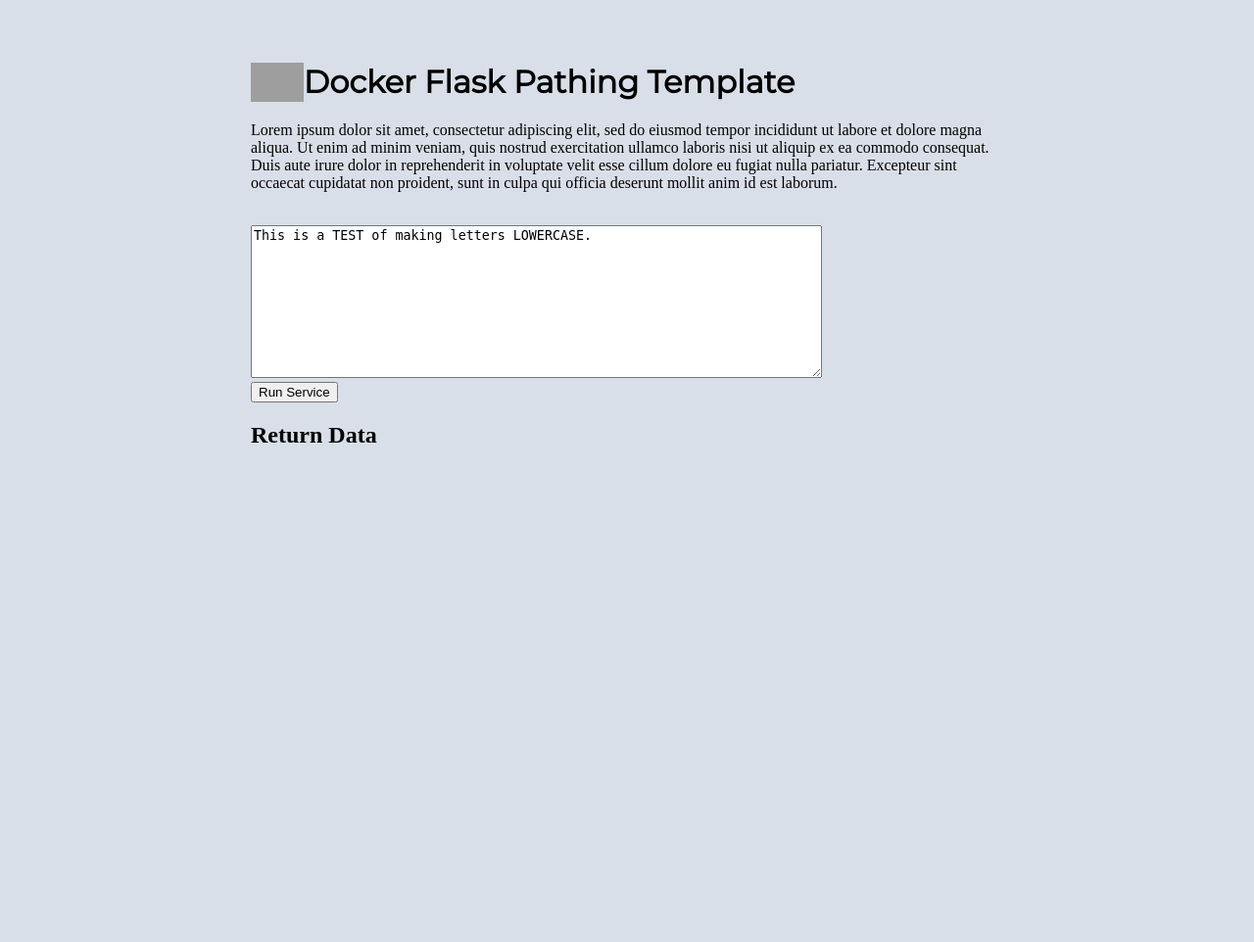
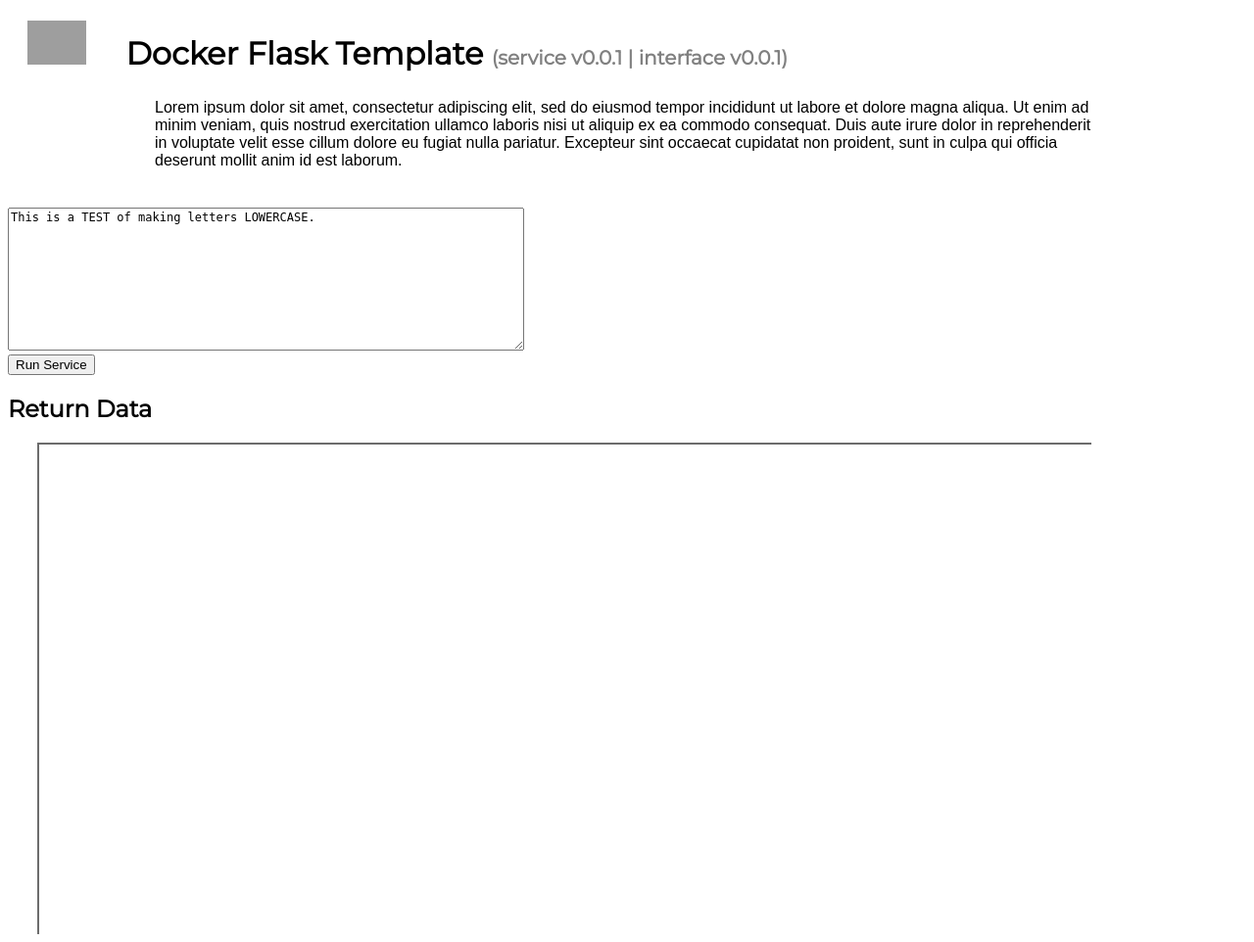
Before and after one commit to abuonomo/docker-templates, a Flask app: page / in a window 1280 px wide. Shown: the whole page at 98% size. Before the commit the page ends 452 px from the top, so only its background shows below. Run offline with Flask 2, Linux system fonts and the light colour scheme; some libraries are stand-ins or nearby versions; grey boxes are pictures that could not be loaded.

Commit message:
change header and css

```diff
--- a/docker-flask-template/app.py
+++ b/docker-flask-template/app.py
@@ -7,6 +7,8 @@
 LOG = logging.getLogger(__name__)
 LOG.setLevel(logging.DEBUG)
 app = Flask(__name__)
+SERVICE_VERSION="0.0.1"
+INTERFACE_VERSION="0.0.1"
 
 METHOD = 'method'
 
@@ -18,7 +20,9 @@
 @app.route('/')
 def home():
     LOG.debug('Hit landing page.')
-    return render_template('home.html', methodname=METHOD)
+    return render_template('home.html', methodname=METHOD,
+                           version=SERVICE_VERSION,
+                           interface_version=INTERFACE_VERSION)
 
 
 @app.route(f"/{METHOD}/", methods=['POST'])
--- a/docker-flask-template/static/style/style.css
+++ b/docker-flask-template/static/style/style.css
@@ -1,18 +1,125 @@
-body {
-    background-color: #D9DFE8;
-    margin: 5% 20%;
+h1 {
+   padding: 0px 20px;
+    font-family: 'Montserrat', sans-serif;
+    font-weight:bold
 }
 
-.header img {
-  float: left;
+h2 {
+    padding: 0px 120px;
+    font-family: 'Montserrat', sans-serif;
 }
 
-.header h1 {
-    font-family: 'Montserrat', sans-serif;
-    position: relative;
+.returnBox{
+    padding: 0px 0px;
 }
 
-.header h2 {
-    font-family: 'Montserrat', sans-serif;
-    position: relative;
+.clientBox h2 {
+    margin: 0px 0px;
 }
+
+p {
+    padding: 5px 150px;
+    font-family: 'Mukta', sans-serif;
+}
+
+.clientBox p {
+    margin: 0px 0px;
+}
+
+textarea {
+    font-size: 12px;
+}
+
+ul {
+    padding: 1px 165px;
+    font-family: 'Mukta', sans-serif;
+}
+
+p.side {
+    padding: 5px 130px 0px 150px;
+    display: inline-block;
+}
+
+iframe {
+    background-color: #F5F5F5;
+}
+
+div.background {
+    overflow: auto;
+    background-color: #f9f7f4;
+    padding: 20px 0px;
+    width: 100%;
+}
+
+div.clientBox {
+    background-color: #f9f7f4;
+    float: left;
+    width: 50%;
+}
+
+div.clientBoxR {
+    background-color: #f9f7f4;
+    /*float: ;*/
+    width: 100%;
+}
+
+
+div.return {
+    /*margin: 2px 0px 0px 2px;*/
+    border-width: 2px 0px 0px 2px;
+    border-style: solid;
+    border-color: #6c6c6c;
+    margin: 0px 30px;
+    overflow-y: scroll;
+    width: 85%;
+    height: 500px;
+    background-color: #FFF;
+}
+
+div#request {
+    margin: 0px 0px 10px 150px;
+    padding: 1px 5px;
+    border-width: 2px 0px 0px 2px;
+    border-style: solid;
+    border-color: #6c6c6c;
+    overflow: hidden;
+    overflow-x: scroll;
+    width: 75%;
+    height: 50px;
+    background-color: #F5F5F5;
+}
+
+img#loading {
+    display: none;
+}
+
+#version {
+    font-family: "Montserrat", sans-serif;
+    color: grey;
+    font-size: 20px;
+
+}
+
+.accordion {
+  background-color: #eee;
+  color: #444;
+  cursor: pointer;
+  padding: 18px 130px 18px 150px;
+  width: 100%;
+  border: none;
+  text-align: left;
+  outline: none;
+  font-size: 15px;
+  transition: 0.4s;
+}
+
+.active, .accordion:hover {
+  background-color: #ccc;
+}
+
+.panel {
+  padding: 0 18px;
+  display: none;
+  background-color: white;
+  overflow: hidden;
+}
--- a/docker-flask-template/templates/home.html
+++ b/docker-flask-template/templates/home.html
@@ -42,10 +42,11 @@
 </head>
 <body>
 
-<div class="header">
-    <img src="static/media/nasa.png" alt="nasa" width="7%" height="7%">
-    <h1>Docker Flask Pathing Template</h1>
-</div>
+<h1>
+    <img src="static/media/nasa.png" width="60">
+    &emsp;Docker Flask Template <span id="version">(service v{{ version }} | interface v{{ interface_version }})</span>
+</h1>
+
 
 <p>Lorem ipsum dolor sit amet, consectetur adipiscing elit, sed do eiusmod tempor incididunt ut labore et dolore magna aliqua. Ut enim ad minim veniam, quis nostrud exercitation ullamco laboris nisi ut aliquip ex ea commodo consequat. Duis aute irure dolor in reprehenderit in voluptate velit esse cillum dolore eu fugiat nulla pariatur. Excepteur sint occaecat cupidatat non proident, sunt in culpa qui officia deserunt mollit anim id est laborum.
 </p>
```
